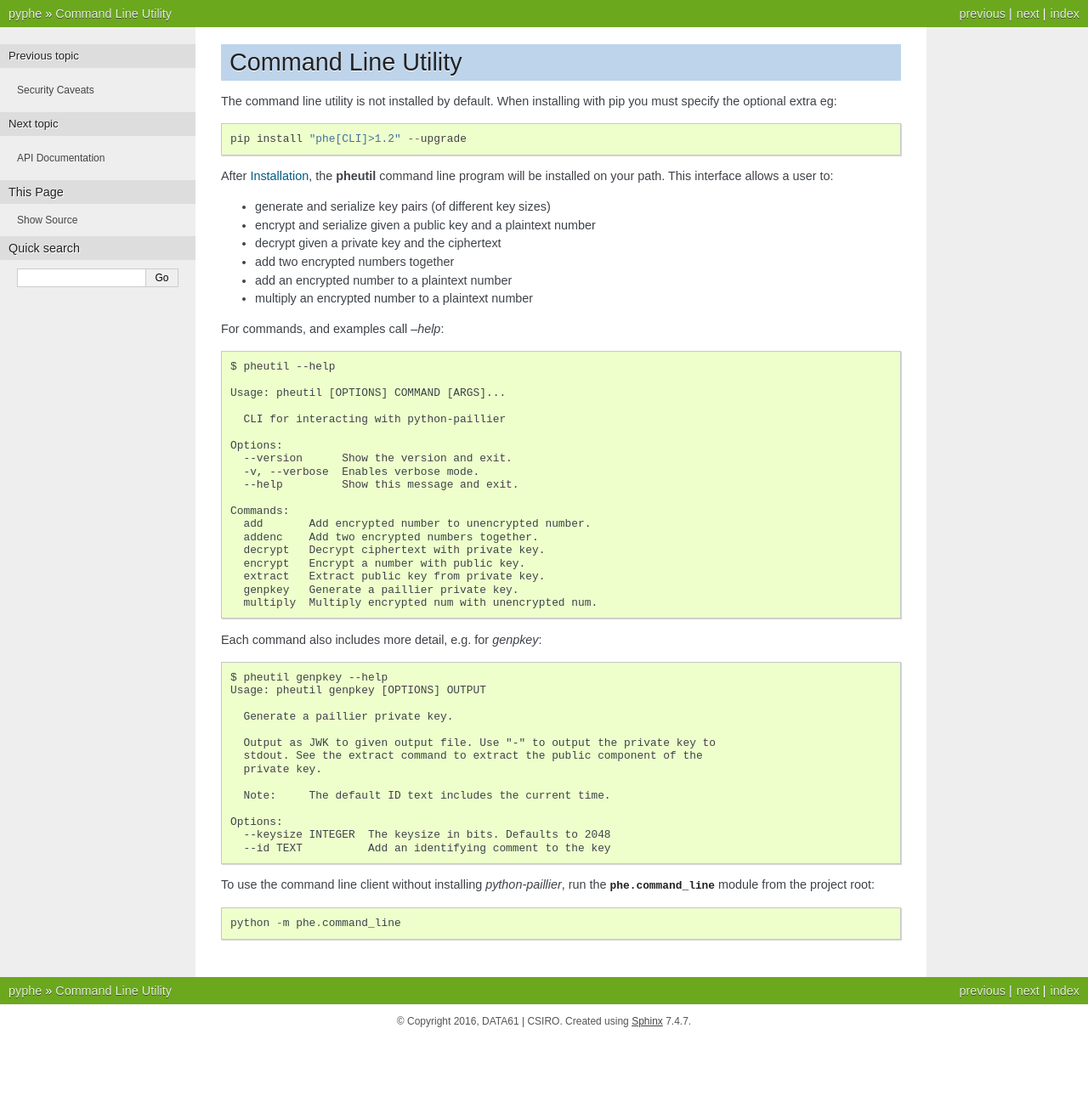
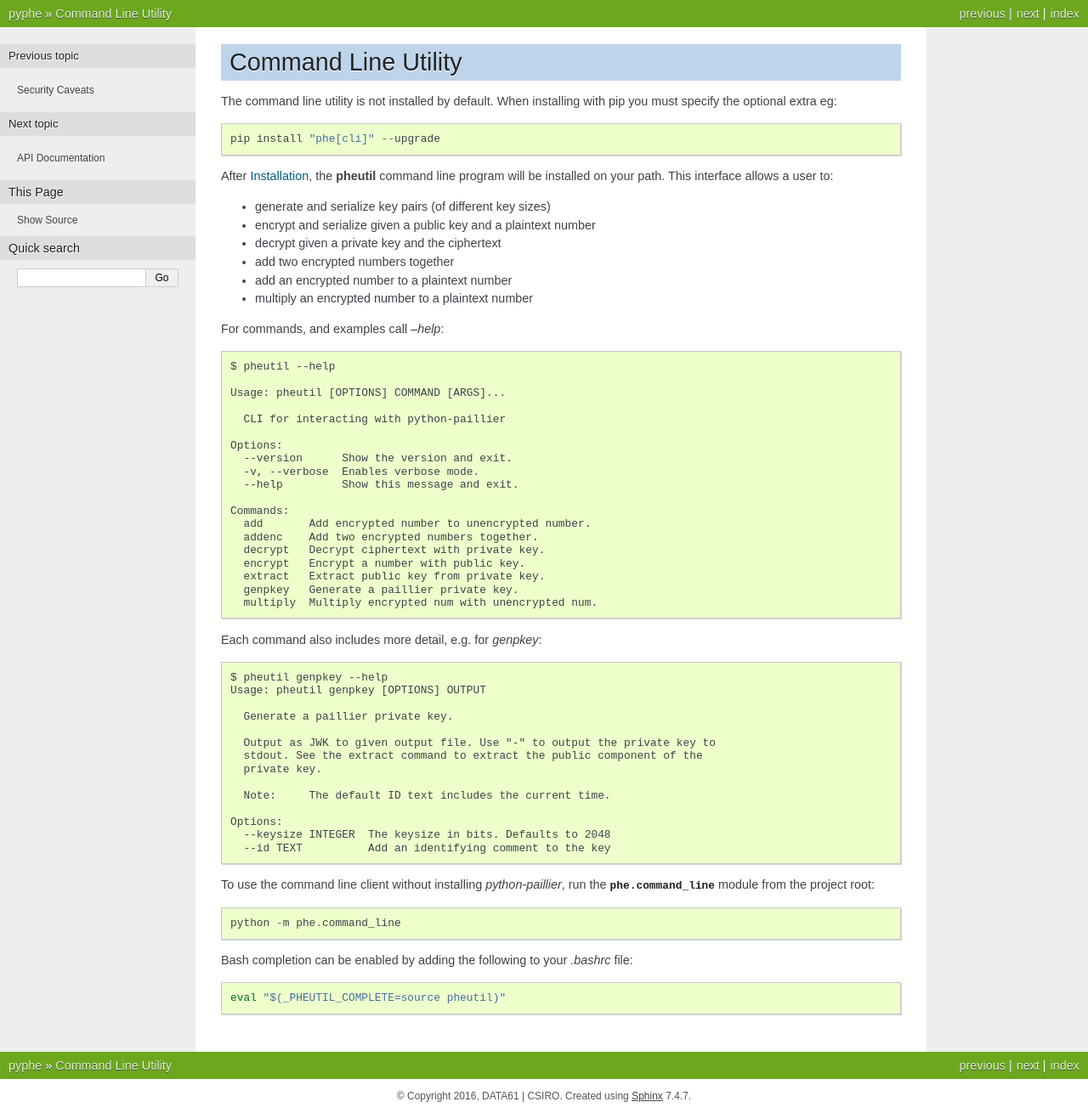
Before and after one commit to data61/python-paillier, a Sphinx documentation site: the page built from docs/cli.rst, in a window 1280 px wide. Shown: the whole page at 85% size. Built offline with Sphinx 7.4.7, drawn with Linux system fonts in a browser that asks for light colours; pages that are not in the unit, such as notebooks, are missing from menus; before the commit the page ends 1222 px from its top, so only the background shows below that.

Commit message:
Add instructions for enabling bash completion of cli tool.

```diff
--- a/docs/cli.rst
+++ b/docs/cli.rst
@@ -6,7 +6,7 @@ Command Line Utility
 The command line utility is not installed by default. When installing with pip you
 must specify the optional extra eg::
 
-    pip install "phe[CLI]>1.2" --upgrade
+    pip install "phe[cli]" --upgrade
 
 
 After :ref:`installation`, the **pheutil** command line program will be installed on your path.
@@ -66,3 +66,7 @@ To use the command line client without installing `python-paillier`, run the
 :mod:`phe.command_line` module from the project root::
 
     python -m phe.command_line
+
+Bash completion can be enabled by adding the following to your `.bashrc` file::
+
+    eval "$(_PHEUTIL_COMPLETE=source pheutil)"
```
